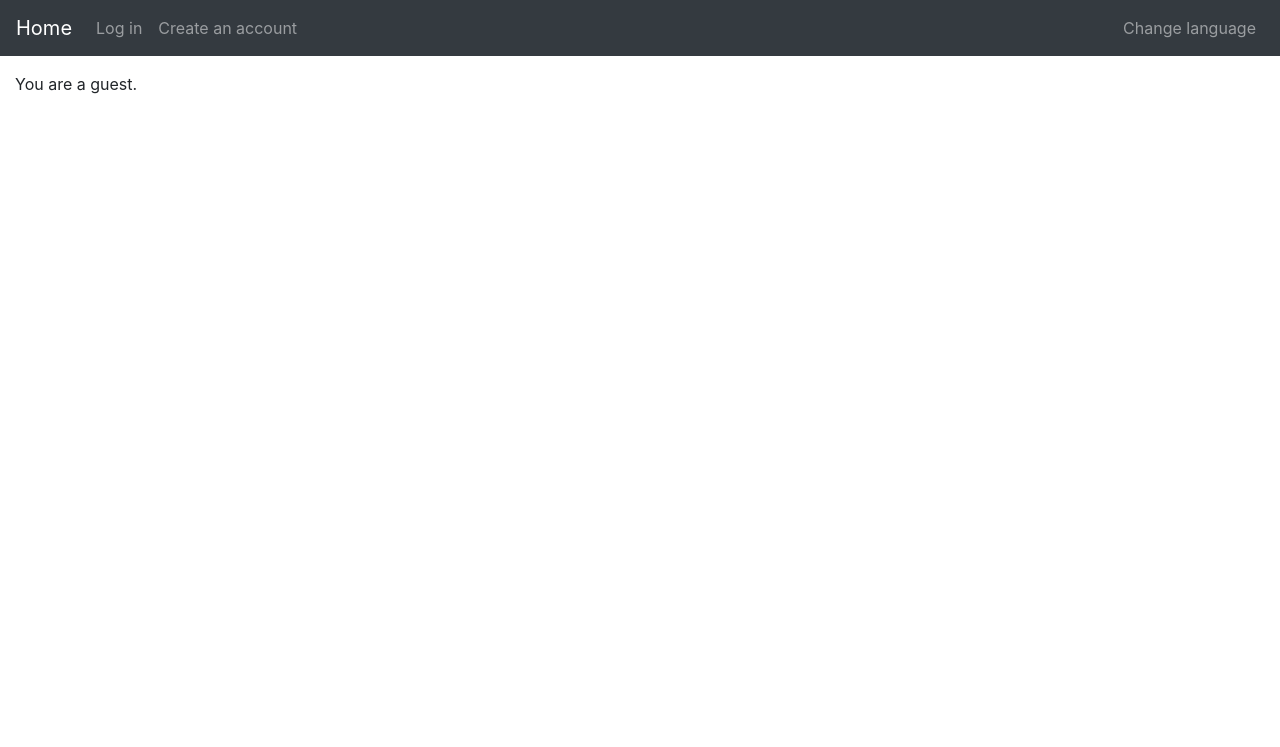
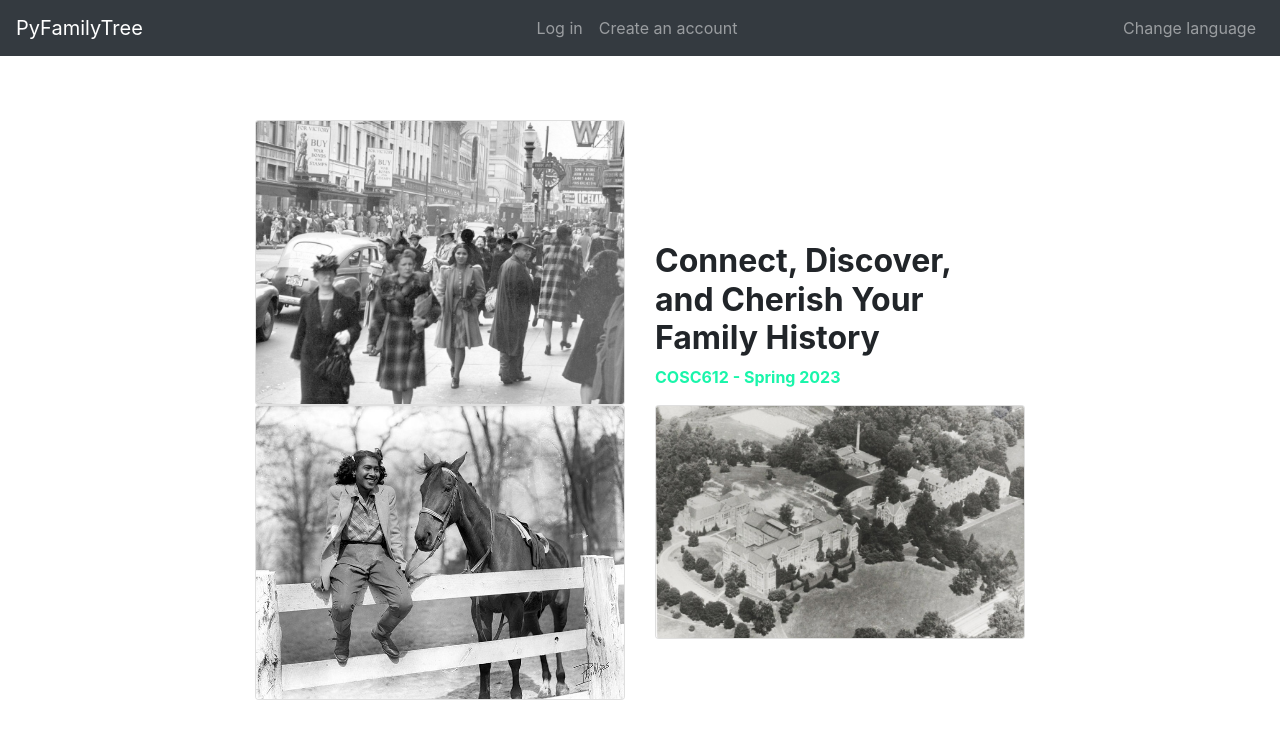
Before and after one commit to danieleschmidt/family_tree_app, a Django app: page / in a window 1280 px wide. Shown: the top 747 px of the page. Run offline with Django 4.2, Linux system fonts and the light colour scheme; some libraries are stand-ins or nearby versions.

Commit message:
Updated index.html 	Added images and homepage text 	Commented out code to display username and/or guest status Updated page.html 	Changed Home to PyFamily Tree 	Updated Title to PyFamilyTree from Simple Django Login and Registration 	Changed Icon - not rendering properly. 	Centered NavBar link items

```diff
--- a/source/accounts/views.py
+++ b/source/accounts/views.py
@@ -372,3 +372,7 @@ class CloudStorageView(LoginRequiredMixin, View):
 
     def get(self, request):
         return render(request, self.template_name)
+
+
+def home_view(request):
+    return render(request, 'home.html')
--- a/source/content/templates/layouts/default/page.html
+++ b/source/content/templates/layouts/default/page.html
@@ -14,9 +14,9 @@
     <meta name="description" content="An example of Django project with basic user functionality.">
     <meta name="author" content="Yehor Smoliakov">
 
-    <link rel="icon" href="{% static 'favicon.ico' %}">
+    <link rel="icon" href="{% static 'familytree.ico' %}">
 
-    <title>Simple Django Login and Registration</title>
+    <title>PyFamilyTree </title>
 
     <link href="{% static 'vendor/bootstrap/css/bootstrap.min.css' %}" rel="stylesheet">
     <link href="{% static 'css/styles.css' %}" rel="stylesheet">
@@ -27,14 +27,15 @@
 
 <nav class="navbar navbar-expand-md navbar-dark bg-dark static-top">
 
-    <a class="navbar-brand" href="{% url 'index' %}">{% trans 'Home' %}</a>
+
+    <a class="navbar-brand" href="{% url 'index' %}">{% trans 'PyFamilyTree' %}</a>
 
     <button class="navbar-toggler" type="button" data-toggle="collapse" data-target="#navbarsExampleDefault">
         <span class="navbar-toggler-icon"></span>
     </button>
 
-    <div class="collapse navbar-collapse" id="navbarsExampleDefault">
-        <ul class="navbar-nav mr-auto">
+    <div class="collapse navbar-collapse " id="navbarsExampleDefault">
+        <ul class="navbar-nav mx-auto">
             {% if request.user.is_authenticated %}
                 {% if request.user.is_superuser %}
                     <li class="nav-item">
--- a/source/content/templates/main/index.html
+++ b/source/content/templates/main/index.html
@@ -4,6 +4,7 @@
 
 {% block content %}
 
+<!---
     {% if request.user.is_authenticated %}
 
         {% trans 'Your username is' %} <b>{{ request.user.username }}</b>.
@@ -13,5 +14,29 @@
         {% trans 'You are a guest.' %}
 
     {% endif %}
+--->
 
+<div class="container d-flex flex-column align-items-center py-4 py-xl-5">
+    <div class="row gy-4 row-cols-1 row-cols-md-2 w-100" style="max-width: 800px;">
+        <div class="col order-md-first">
+            <div class="card"><img class="card-img w-100 d-block" src="../../media/aa-112-Lexington-Street-looking-west-from-Park-Ave-ca-1942-ADD-TO-CHRISTMAS-TALK.jpg" /></div>
+        </div>
+        <div class="col d-md-flex order-first justify-content-md-start align-items-md-end order-md-1">
+            <div style="width: 80%;">
+                <h2><br /><strong>Connect, Discover, and Cherish Your Family History</strong></h2>
+                <p><strong><span style="color: rgb(25, 245, 170);">COSC612 - Spring 2023</span></strong></p>
+            </div>
+        </div>
+        <div class="col order-md-2">
+            <div class="card"><img class="card-img w-100 d-block" src="../../media/IIhenryphillipsSr1700+2+copy+web+version.jpg" />
+                <div class="card-img-overlay text-center d-flex flex-column justify-content-center align-items-center p-4"></div>
+            </div>
+        </div>
+        <div class="col order-md-2">
+            <div class="card"><img class="card-img w-100 d-block" src="../../media/old_aerialview_m.jpg" />
+                <div class="card-img-overlay text-center d-flex flex-column justify-content-center align-items-center p-4"></div>
+            </div>
+        </div>
+    </div>
+</div>
 {% endblock %}
```
Also changed, not shown: source/content/media/IIhenryphillipsSr1700+2+copy+web+version.jpg (added), source/content/media/aa-112-Lexington-Street-looking-west-from-Park-Ave-ca-1942-ADD-TO-CHRISTMAS-TALK.jpg (added), source/content/media/old_aerialview_m.jpg (added), source/content/static/familytree.ico (added), 1 other file.
